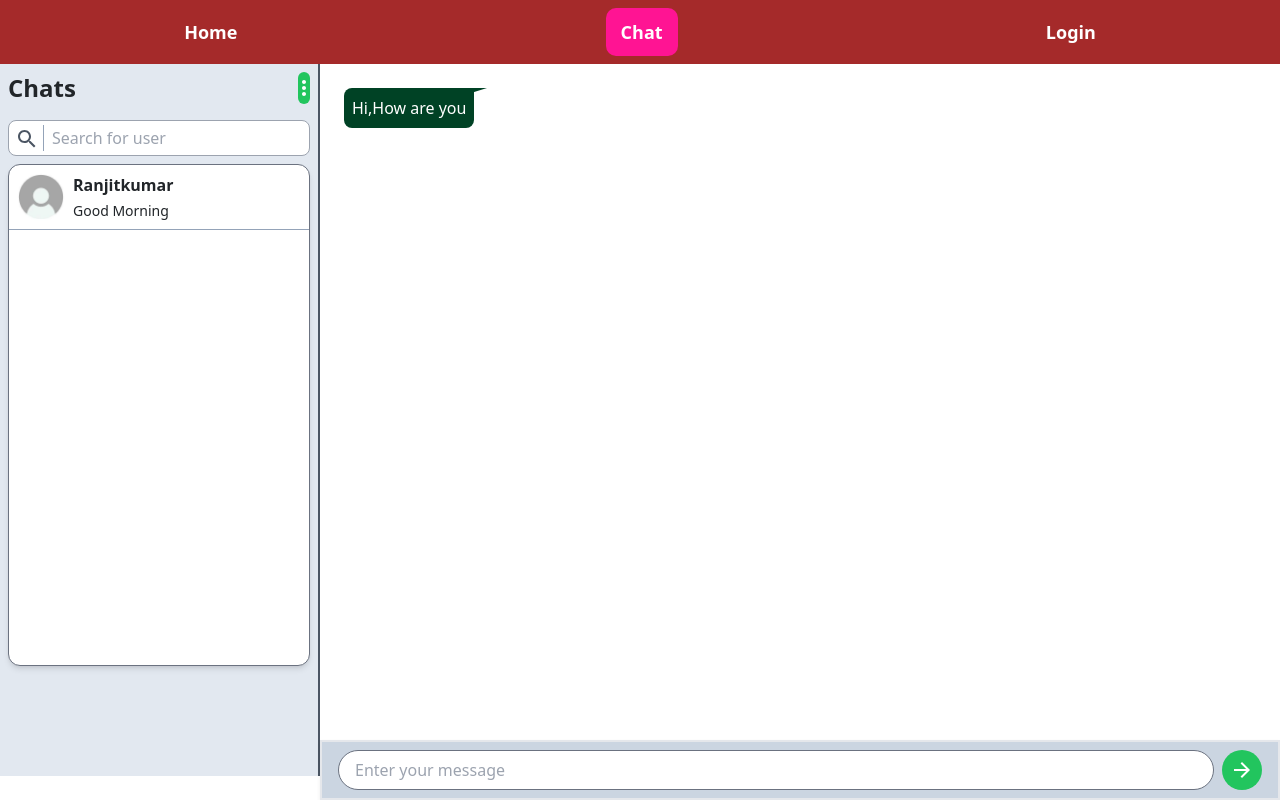
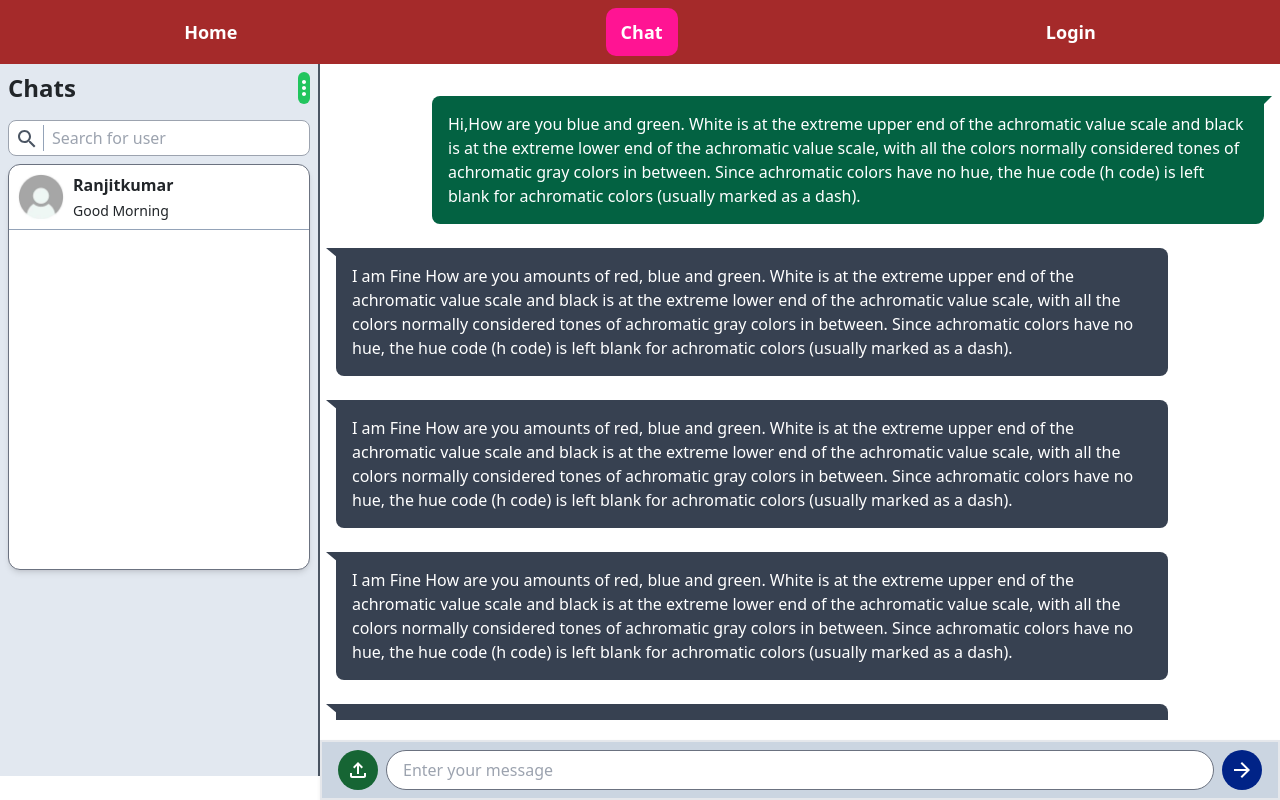
Before and after one commit to Ranjtkumar/mini-project, a React (Create React App) app: page /chat in a window 1280 px wide. Built offline with nearby package versions, Linux system fonts and the light colour scheme.

Commit message:
chat page changes

```diff
--- a/src/components/Chat.js
+++ b/src/components/Chat.js
@@ -1,13 +1,30 @@
-import React, { useState } from 'react'
+import React, { useEffect, useRef, useState } from 'react'
 import ArrowForwardIcon from '@mui/icons-material/ArrowForward';
 import { MoreVert } from '@mui/icons-material';
 import SearchIcon from '@mui/icons-material/Search';
+import FileUploadOutlinedIcon from '@mui/icons-material/FileUploadOutlined';
 
 export default function Chat() {
     const [showMenu,setShowMenu] = useState(false)
+    const menuRef = useRef()
+
+
+
+
+    useEffect(()=>{
+
+       const event = window.addEventListener("click",function(){
+        console.log(menuRef)
+        setShowMenu(false)
+       })
+
+       return()=>{
+        window.removeEventListener("click",event)
+       }
+    },[])
   return (
-    <div className='w-full h-[89vh] '>
-        <div className='bg-white grid grid-cols-12 h-full border-7 border-gray-400 rounded-lg'>
+    <div className='w-full h-[89vh] overflow-hidden'>
+        <div className='bg-white h-full grid grid-cols-12 border-7 border-gray-400 rounded-lg'>
             <div className='col-span-3 border-r-2 border-gray-600 bg-slate-200'>
                 <div className="flex justify-between  px-2 pt-2 relative">
                     <div className='text-2xl font-bold '>Chats</div>
@@ -16,7 +33,7 @@ export default function Chat() {
                         <MoreVert/>
                     </div>
 
-                   {showMenu && <div className='shadow-sm border-1 absolute border-gray-400 right-2 top-10 bg-white rounded-2'>
+                   {showMenu && <div ref={menuRef} className='shadow-sm border-1 absolute border-gray-400 right-2 top-10 bg-white rounded-2'>
                         <div className='p-2 border-b border-slate-300 cursor-pointer'>Profie</div>
                         <div className='p-2 border-b cousor-pointer'>Settings</div>
                     </div> }
@@ -36,18 +53,37 @@ export default function Chat() {
                             <div className='text-sm font-normal'>Good Morning</div>
                         </div>
                     </div>
-
                 </div>
             </div>
-            <div className='col-span-9 '>
-                <div className='bg-[#004225] w-fit text-white text-base p-2 relative rounded-l-lg rounded-br-lg m-4 send-message'>
-                    Hi,How are you
+            <div className='col-span-9 messages overflow-scroll mb-14 pt-8'>
+                <div className='flex justify-end w-[-webkit-fill-available] '>
+                    <div className='bg-[#036242] w-fit text-white text-base p-3 relative rounded-l-lg rounded-br-lg mr-4 ml-28 mb-4 send-message'>
+                        Hi,How are you blue and green. White is at the extreme upper end of the achromatic value scale and black is at the extreme lower end of the achromatic value scale, with all the colors normally considered tones of achromatic gray colors in between. Since achromatic colors have no hue, the hue code (h code) is left blank for achromatic colors (usually marked as a dash).
+                    </div>
                 </div>
+                <div className='bg-gray-700 w-fit leading-6 w-fit text-white text-base p-3 relative rounded-r-lg rounded-bl-lg ml-4 mr-28 mb-4 receive-message'>
+                    I am Fine How are you
+                    amounts of red, blue and green. White is at the extreme upper end of the achromatic value scale and black is at the extreme lower end of the achromatic value scale, with all the colors normally considered tones of achromatic gray colors in between. Since achromatic colors have no hue, the hue code (h code) is left blank for achromatic colors (usually marked as a dash).
+                </div>
+                <div className='bg-gray-700 w-fit leading-6 w-fit text-white text-base p-3 relative rounded-r-lg rounded-bl-lg ml-4 mr-28 mb-4 receive-message'>
+                    I am Fine How are you
+                    amounts of red, blue and green. White is at the extreme upper end of the achromatic value scale and black is at the extreme lower end of the achromatic value scale, with all the colors normally considered tones of achromatic gray colors in between. Since achromatic colors have no hue, the hue code (h code) is left blank for achromatic colors (usually marked as a dash).
+                </div>
+                <div className='bg-gray-700 w-fit leading-6 w-fit text-white text-base p-3 relative rounded-r-lg rounded-bl-lg ml-4 mr-28 mb-4 receive-message'>
+                    I am Fine How are you
+                    amounts of red, blue and green. White is at the extreme upper end of the achromatic value scale and black is at the extreme lower end of the achromatic value scale, with all the colors normally considered tones of achromatic gray colors in between. Since achromatic colors have no hue, the hue code (h code) is left blank for achromatic colors (usually marked as a dash).
+                </div>
+                <div className='bg-gray-700 w-fit leading-6 w-fit text-white text-base p-3 relative rounded-r-lg rounded-bl-lg ml-4 mr-28 mb-4 receive-message'>
+                    I am Fine How are you
+                    amounts of red, blue and green. White is at the extreme upper end of the achromatic value scale and black is at the extreme lower end of the achromatic value scale, with all the colors normally considered tones of achromatic gray colors in between. Since achromatic colors have no hue, the hue code (h code) is left blank for achromatic colors (usually marked as a dash).
+                </div>
+
                 <div className='flex fixed shadow-sm border-2 bottom-0 gap-2 justify-between w-[-webkit-fill-available] bg-slate-300  py-2 px-3'>
+                    <div className='h-10 w-10 bg-green-800 rounded-full flex justify-center text-white items-center'><FileUploadOutlinedIcon/></div>
                     <div className='grow'>
-                        <input className='w-full h-full border-1 border-gray-500  rounded-full px-3 outline-0 text-base' placeholder="Enter your message"/>
+                        <input className='w-full h-full border-1 border-gray-500  rounded-full px-3 outline-0 text-base text-wrap' placeholder="Enter your message"/>
                     </div>
-                    <div className='h-10 w-10 bg-green-500 rounded-full flex justify-center text-white items-center'><ArrowForwardIcon/></div>
+                    <div className='h-10 w-10 bg-[#002387] rounded-full flex justify-center text-white items-center'><ArrowForwardIcon/></div>
                 </div>
 
             </div>
--- a/src/index.css
+++ b/src/index.css
@@ -18,11 +18,15 @@
 }
 
 .chats{
-    height: calc(100% - 210px);
+    height: 57%;
 }
 
 
 .chats::-webkit-scrollbar{
+    display: none;
+}
+
+.messages::-webkit-scrollbar{
     display: none;
 }
 
@@ -32,9 +36,18 @@
   height: 0;
   top: 0px;
   position: absolute;
-  right: -13px;
-  /* border-top: 10px solid transparent; */
-  border-bottom: 5px solid transparent;
-  /* border-radius: 0% 10px 0% 0%; */
-  border-left: 16px solid #004225;
+  right: -8px;
+  border-bottom: 10px solid transparent;
+  border-left: 10px solid #036242;
 }
+
+.receive-message::before{
+    content: "";
+    width: 0;
+    height: 0;
+    top: 0px;
+    position: absolute;
+    left: -10px;
+    border-bottom: 10px solid transparent;
+    border-right: 12px solid #374151;
+}
```
